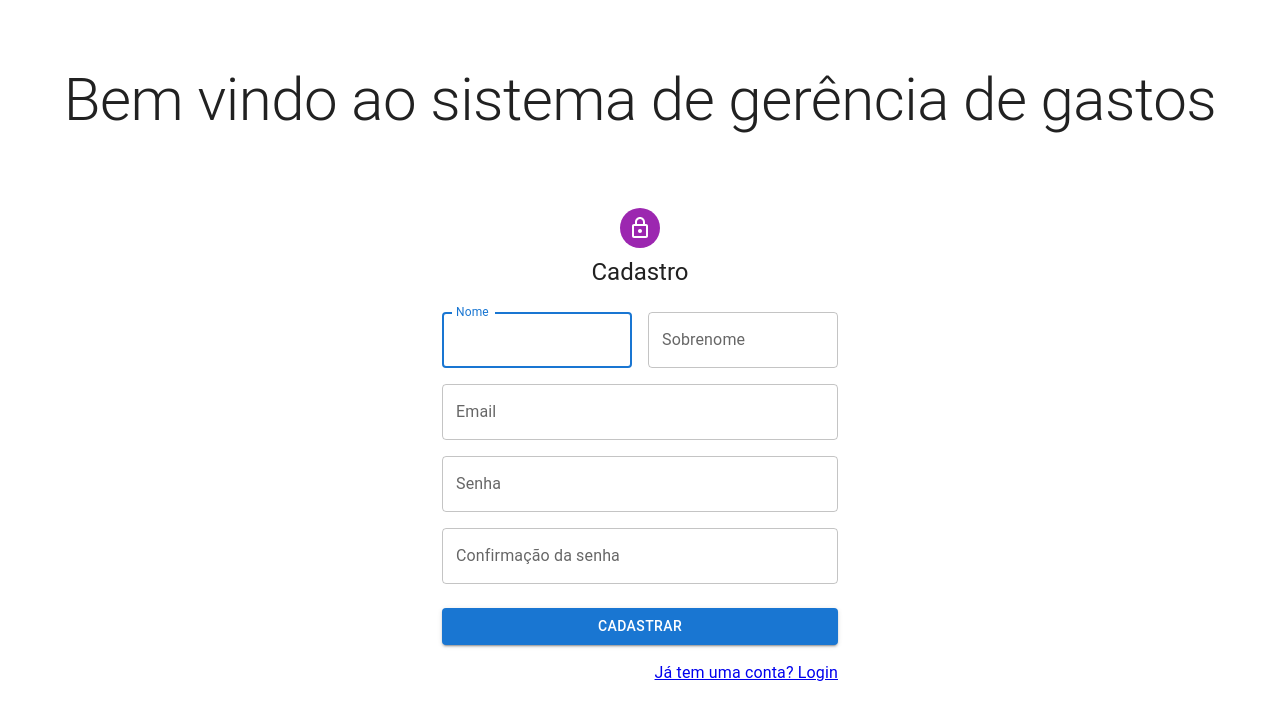
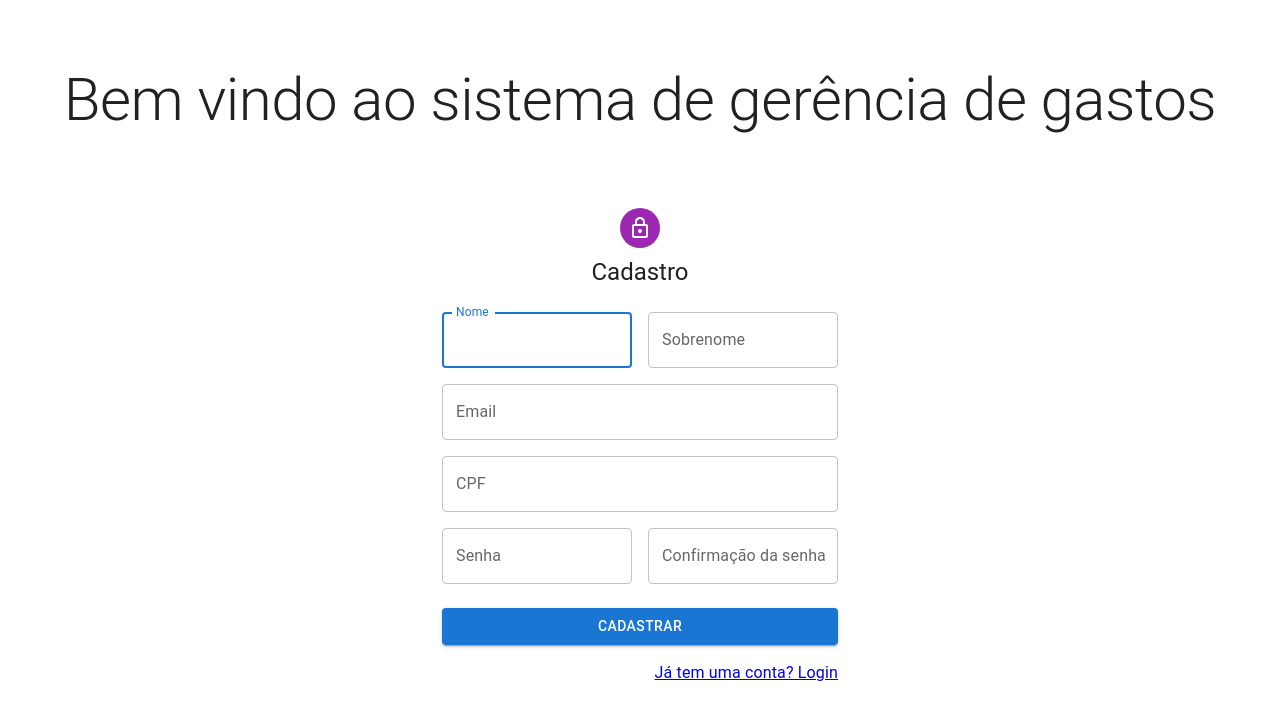
Before and after one commit to jonasbraga/expenses-app-frontend, a React (Vite) app: page /create-user in a window 1280 px wide. Shown: the top 720 px of the page. Built offline with nearby package versions, Linux system fonts and the light colour scheme.

Commit message:
feat: :sparkles: connecting login and create user to backend

```diff
--- a/package.json
+++ b/package.json
@@ -25,6 +25,7 @@
     "yup": "^1.3.2"
   },
   "devDependencies": {
+    "@types/node": "^20.10.2",
     "@types/react": "^18.2.37",
     "@types/react-dom": "^18.2.15",
     "@typescript-eslint/eslint-plugin": "^6.10.0",
--- a/src/login/CreateUser.tsx
+++ b/src/login/CreateUser.tsx
@@ -19,6 +19,7 @@ type FormValues = {
   firstName: string;
   lastName: string;
   email: string;
+  cpf: string;
   password: string;
   passwordConfirm: string;
 };
@@ -26,12 +27,16 @@ type FormValues = {
 export default function SignUp() {
   const navigate = useNavigate()
   const [errorMsg, setError] = React.useState("")
+  const [successMsg, setSuccess] = React.useState("")
+
+  const passwordRegex = /^(?=.*[a-z])(?=.*[A-Z])(?=.*\d)(?=.*[@$!%*?&])[A-Za-z\d@$!%*?&]{8,}$/
 
   const validationSchema = yup.object({
       firstName: yup.string().required('Nome obrigatório'),
       lastName: yup.string().required('Sobrenome obrigatório'),
       email: yup.string().email('Email inválido').required('Email obrigatório'),
-      password: yup.string().min(8,'Senha com no mínimo 8 caracteres').required(),
+      cpf: yup.string().min(11,'CPF inválido').max(11,'CPF inválidocMax').required('CPF obrigatório'),
+      password: yup.string().min(8,'Senha com no mínimo 8 caracteres').matches(passwordRegex, "A senha deve possuir ao menos 1 letra maiúscula, 1 minuscula, 1 numero e 1 caracter especial").required(),
       passwordConfirm: yup.string().required('Confirme a senha').oneOf([yup.ref('password')], 'As senhas devem coincidir!'),
   })
 
@@ -41,23 +46,31 @@ export default function SignUp() {
 
   const submit = async (data: FormValues) => {
     try {
-    const response = await axios.post("http://localhost:3001/login", {
+    const response = await axios.post(import.meta.env.VITE_SERVER_URL + "/usuarios", {
         email: data.email,
-        password: data.password,
+        senha: data.password,
+        nome: data.firstName + " " + data.lastName,
+        cpf: data.cpf,
+        login: data.email
       })
 
-      sessionStorage.setItem("token", response.data.token)
-
-      return navigate("/expenses")
+      if (response.status !== 201) {
+        throw response
+      }
+      setError("")
+      setSuccess("Cadastro realizado com sucesso! Faça login para continuar")
+      setTimeout(() => {
+        return navigate("/")
+      }, 2500)
     } catch (error: unknown) {
       if (isAxiosError(error)) {
-        console.log(error.code)
-        console.log(error.response?.data)
+        const errors = error.response?.data?.erros
+        if (Array.isArray(errors)) {
+          setError(errors.join(", "))
+          return
+        }
       }
-      setError("Algum dado inválido")
-      setTimeout(() => {
-        return navigate("/expenses")
-      }, 4000)
+      setError("Não foi possivel cadastrar no momento")
     }
   }
 
@@ -122,6 +135,20 @@ export default function SignUp() {
             </Grid>
             <Grid item xs={12}>
               <TextField
+               {...(errors.cpf && {
+                error: true,
+                helperText: errors.cpf.message,
+              })}
+                id="cpf"
+                type="number"
+                label="CPF"
+                autoComplete="cpf"
+                fullWidth
+                {...register("cpf")}
+              />
+            </Grid>
+            <Grid item xs={12} sm={6}>
+              <TextField
               {...(errors.password && {
                 error: true,
                 helperText: errors.password.message,
@@ -134,7 +161,7 @@ export default function SignUp() {
                 {...register("password")}
               />
             </Grid>
-            <Grid item xs={12}>
+            <Grid item xs={12} sm={6}>
               <TextField
                 {...(errors.passwordConfirm && {
                   error: true,
@@ -152,6 +179,11 @@ export default function SignUp() {
           {errorMsg && (
             <Alert severity="error" sx={{ mt: 2 }}>
               {errorMsg}
+            </Alert>
+          )}
+          {successMsg && (
+            <Alert severity="success" sx={{ mt: 2 }}>
+              {successMsg}
             </Alert>
           )}
           <Button
--- a/src/login/Login.tsx
+++ b/src/login/Login.tsx
@@ -38,12 +38,16 @@ export default function Login() {
 
   const submit = async (data: FormValues) => {
     try {
-      const response = await axios.post("http://localhost:3001/login", {
-        email: data.email,
-        password: data.password,
+      const response = await axios.post(import.meta.env.VITE_SERVER_URL + "/usuarios/login", {
+        Login: data.email,
+        senha: data.password,
       })
 
-      sessionStorage.setItem("token", response.data.token)
+      if (response.status !== 200) {
+        throw response
+      }
+
+      sessionStorage.setItem("token", response.data.dados)
 
       return navigate("/expenses")
     } catch (error: unknown) {
@@ -52,9 +56,6 @@ export default function Login() {
         console.log(error.response?.data)
       }
       setError("Email ou senha incorretos")
-      setTimeout(() => {
-        return navigate("/expenses")
-      }, 4000)
     }
   }
 
```
Also changed, not shown: 2 other files (tests, documents, lock files or other folders).
